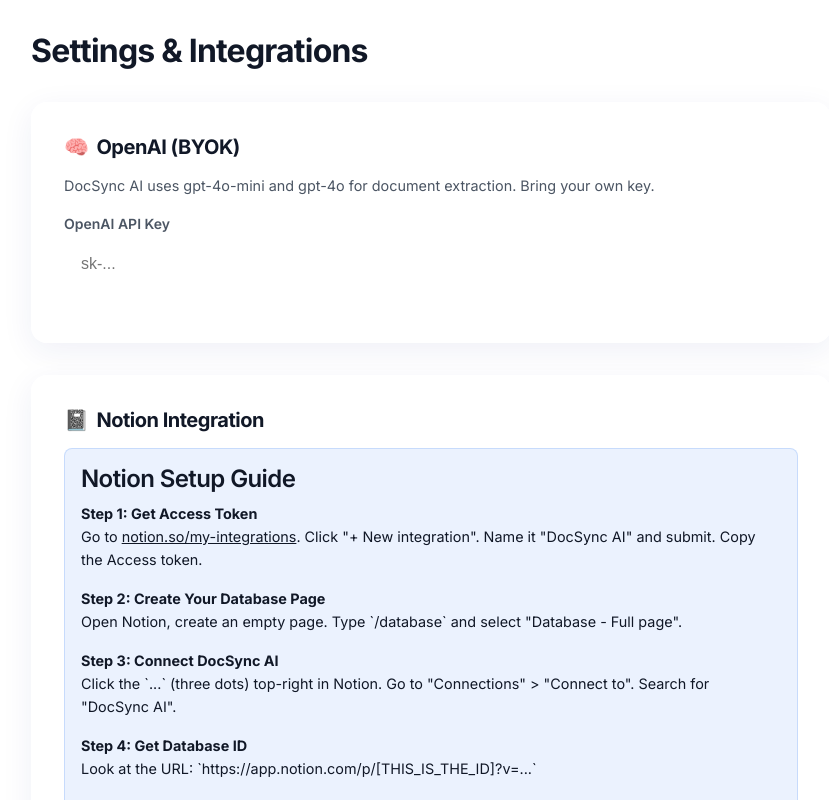
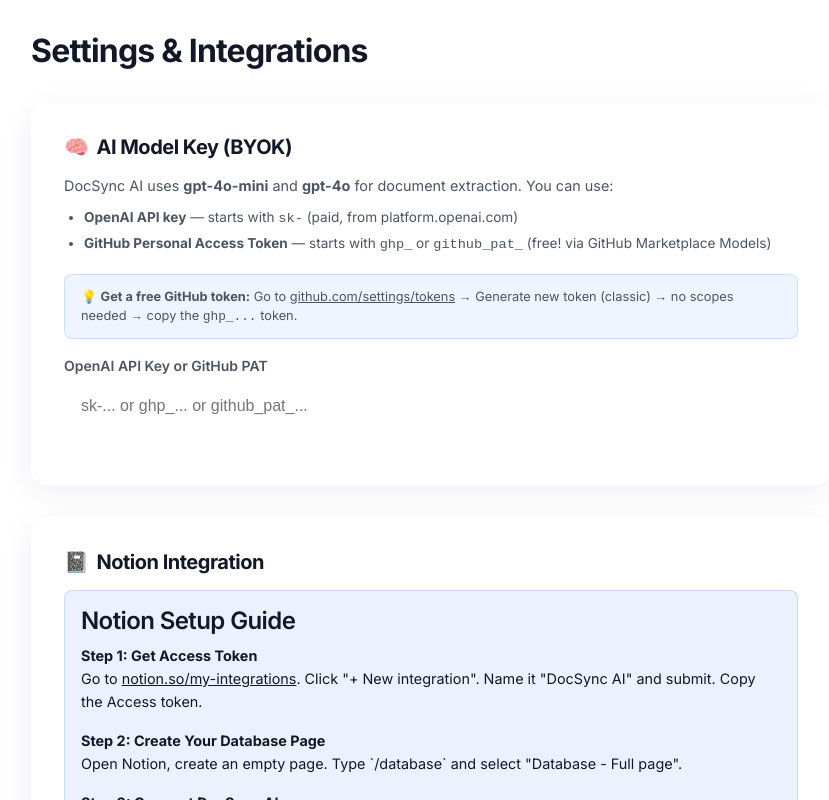
Before and after one commit to shoubhiksaha/Doc-Sync-AI, a Next.js app: page /settings in a window 1280 px wide. Shown: the top 800 px of the page, without its empty margins (209-1038 px from the left). Built offline with nearby package versions, Linux system fonts and the light colour scheme; no server answers.

Commit message:
feat: add GitHub Models support as free OpenAI alternative

```diff
--- a/app/settings/page.tsx
+++ b/app/settings/page.tsx
@@ -46,20 +46,27 @@
       <div style={{ maxWidth: '800px', margin: '0 auto' }}>
         <h1 style={{ fontSize: '2rem', marginBottom: '2rem' }}>Settings & Integrations</h1>
 
-        {/* OpenAI Section */}
+        {/* OpenAI / GitHub Models Section */}
         <section className="glass-panel" style={{ padding: '2rem', marginBottom: '2rem' }}>
           <h2 style={{ fontSize: '1.25rem', marginBottom: '1rem', display: 'flex', alignItems: 'center', gap: '0.5rem' }}>
-            <span>🧠</span> OpenAI (BYOK)
+            <span>🧠</span> AI Model Key (BYOK)
           </h2>
-          <p style={{ color: 'var(--text-secondary)', marginBottom: '1rem', fontSize: '0.9rem' }}>
-            DocSync AI uses gpt-4o-mini and gpt-4o for document extraction. Bring your own key.
+          <p style={{ color: 'var(--text-secondary)', marginBottom: '0.5rem', fontSize: '0.9rem' }}>
+            DocSync AI uses <strong>gpt-4o-mini</strong> and <strong>gpt-4o</strong> for document extraction. You can use:
           </p>
+          <ul style={{ color: 'var(--text-secondary)', fontSize: '0.85rem', marginBottom: '1rem', paddingLeft: '1.25rem', lineHeight: 1.8 }}>
+            <li><strong>OpenAI API key</strong> — starts with <code>sk-</code> (paid, from platform.openai.com)</li>
+            <li><strong>GitHub Personal Access Token</strong> — starts with <code>ghp_</code> or <code>github_pat_</code> (free! via GitHub Marketplace Models)</li>
+          </ul>
+          <div style={{ backgroundColor: 'rgba(59, 130, 246, 0.08)', border: '1px solid rgba(59, 130, 246, 0.2)', borderRadius: 'var(--radius-md)', padding: '0.75rem 1rem', fontSize: '0.8rem', marginBottom: '1rem', color: 'var(--text-secondary)' }}>
+            💡 <strong>Get a free GitHub token:</strong> Go to <a href="https://github.com/settings/tokens" target="_blank" rel="noreferrer" style={{ color: 'var(--primary)' }}>github.com/settings/tokens</a> → Generate new token (classic) → no scopes needed → copy the <code>ghp_...</code> token.
+          </div>
           <div className="form-group">
-            <label className="form-label">OpenAI API Key</label>
+            <label className="form-label">OpenAI API Key or GitHub PAT</label>
             <input
               type="password"
               className="form-input"
-              placeholder="sk-..."
+              placeholder="sk-... or ghp_... or github_pat_..."
               value={openAiKey}
               onChange={(e) => setOpenAiKey(e.target.value)}
             />
```
Also changed, not shown: lib/codex-agent.ts (+33 -12 lines), public/sw.js.
